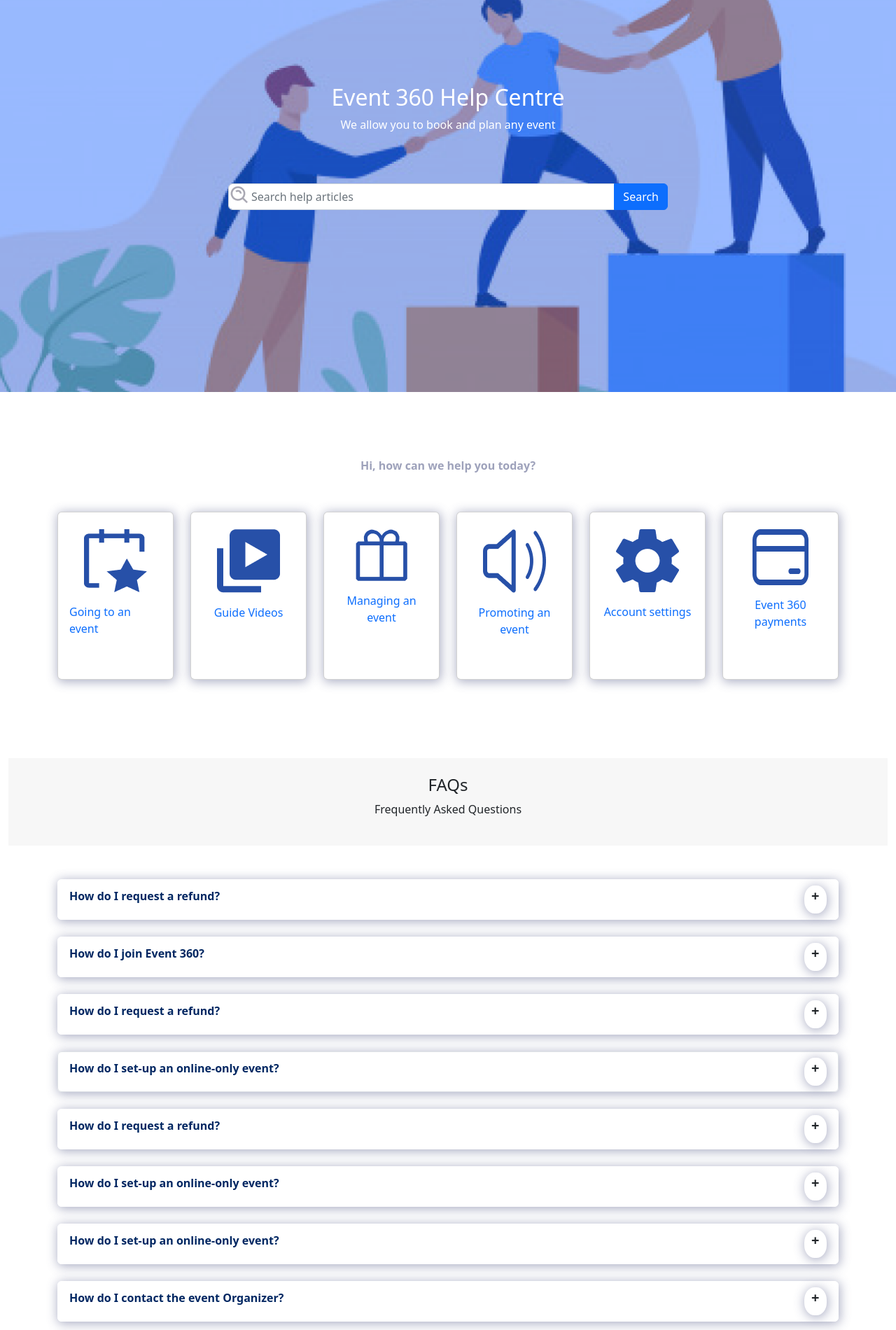
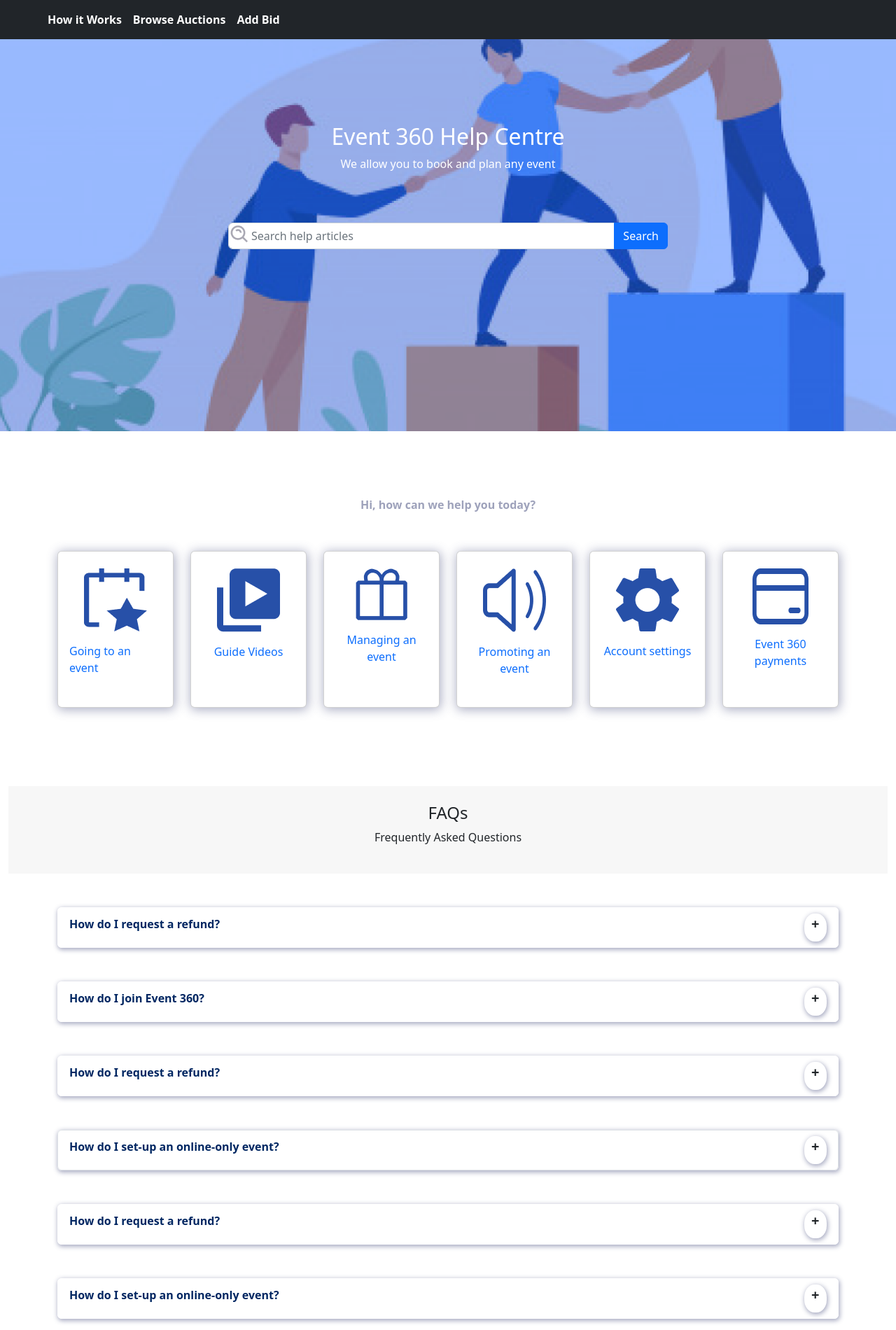
Before and after one commit to comelydaniel/Help-Center-Part, a plain HTML site: page index.html in a window 1280 px wide. Shown: the top 1900 px of the page at 70% size. Drawn offline with Linux system fonts and the light colour scheme.

Commit message:
second navbar

```diff
--- a/css/help.css
+++ b/css/help.css
@@ -17,12 +17,18 @@
     color: #9EA2BB;
 }
 
-.card, .plus-sign, .accordion-help {
+.card {
      box-shadow: 1px 2px 15px 1px rgba(158, 162, 187, 0.87);
+     height: 28vh !important;
+     transition: transform ease-in 0.3s;
 }
 
-.card {
-    min-height: 30vh !important;
+.card:hover {
+    transform: scale(1.1);
+}
+
+.accordion-help, .plus-sign {
+    box-shadow: 1px 2px 6px 1px rgba(158, 162, 187, 0.87);
 }
 
 #faq .faq-head {
--- a/index.html
+++ b/index.html
@@ -9,6 +9,33 @@
     <title>Help Center</title>
 </head>
 <body>
+    <header>
+        <section id="second-navbar">
+            <nav class="navbar navbar-dark navbar-expand-lg navbar-expand-md bg-dark">
+                <div class="container-fluid">
+                  <button class="navbar-toggler" type="button" data-bs-toggle="collapse" data-bs-target="#navbarSupportedContent" aria-controls="navbarSupportedContent" aria-expanded="false" aria-label="Toggle navigation">
+                    <span class="navbar-toggler-icon"></span>
+                  </button>
+                  <div class="collapse navbar-collapse" id="navbarSupportedContent">
+                    <ul class="navbar-nav ms-5 mb-2 mb-lg-0">
+                      <li class="nav-item">
+                        <a class="nav-link text-white fw-bold" href="#">How it Works</a>
+                      </li>
+                      <li class="nav-item">
+                        <a class="nav-link text-white fw-bold" href="#">Browse Auctions</a>
+                      </li>
+                      <li class="nav-item">
+                        <a class="nav-link text-white fw-bold" href="#">Add Bid</a>
+                      </li>
+                      <li class="nav-item">
+                        <a class="nav-link disabled d-none">Disabled</a>
+                      </li>
+                    </ul>
+                  </div>
+                </div>
+              </nav>
+        </section>
+    </header>
     <section id="help-intro" class="container-fluid">
         <div class="intro-head pt-5">
             <div class="text-center mt-5 pt-4 text-white">
@@ -41,7 +68,7 @@
                             <img src="img/play.help.png" class="img-fluid" alt="help-box">
                         </div>
                         <div class="card-body">
-                          <a class="card-text text-decoration-none text-primary">Guide Videos</a>
+                          <a href="#" class="card-text text-decoration-none text-primary">Guide Videos</a>
                         </div>
                     </div>
                 </div>
@@ -51,7 +78,7 @@
                             <img src="img/box.help.png" class="img-fluid" alt="help-box">
                         </div>
                         <div class="card-body text-center">
-                          <a class="card-text text-decoration-none text-primary">Managing an event</a>
+                          <a href="#" class="card-text text-decoration-none text-primary">Managing an event</a>
                         </div>
                     </div>
                 </div>
@@ -61,7 +88,7 @@
                             <img src="img/volume.help.png" class="img-fluid" alt="help-box">
                         </div>
                         <div class="card-body text-center">
-                          <a class="card-text text-decoration-none text-primary">Promoting an event</a>
+                          <a href="#" class="card-text text-decoration-none text-primary">Promoting an event</a>
                         </div>
                     </div>
                 </div>
@@ -71,7 +98,7 @@
                             <img src="img/setting.help.png" class="img-fluid" alt="help-box">
                         </div>
                         <div class="card-body">
-                          <a class="card-text text-decoration-none text-primary">Account settings</a>
+                          <a href="#" class="card-text text-decoration-none text-primary">Account settings</a>
                         </div>
                     </div>
                 </div>
@@ -81,7 +108,7 @@
                             <img src="img/mail.help.png" class="img-fluid" alt="help-box">
                         </div>
                         <div class="card-body text-center">
-                          <a class="card-text text-decoration-none text-primary">Event 360 payments</a>
+                          <a href="#" class="card-text text-decoration-none text-primary">Event 360 payments</a>
                         </div>
                     </div>
                 </div>
@@ -94,67 +121,67 @@
             <p>Frequently Asked Questions</p>
         </div>
         <div class="faq-accordion container py-5">
-            <div class="accordion-help d-flex justify-content-between align-items-center border border-white rounded px-3 py-2 mb-4">
+            <div class="accordion-help d-flex justify-content-between align-items-center border border-white rounded px-3 py-2 mb-5">
                 <h6 class="fw-bold">How do I request a refund?</h6>
                 <div class="plus-sign d-flex justify-content-center">
                    <p class="fw-bold fs-5 text-center">+</p>
                 </div>
             </div>
-            <div class="accordion-help d-flex justify-content-between align-items-center border border-white rounded px-3 py-2 mb-4">
+            <div class="accordion-help d-flex justify-content-between align-items-center border border-white rounded px-3 py-2 mb-5">
                 <h6 class="fw-bold">How do I join Event 360?</h6>
                 <div class="plus-sign d-flex justify-content-center">
                    <p class="fw-bold fs-5 text-center">+</p>
                 </div>
             </div>
-            <div class="accordion-help d-flex justify-content-between align-items-center border border-white rounded px-3 py-2 mb-4">
+            <div class="accordion-help d-flex justify-content-between align-items-center border border-white rounded px-3 py-2 mb-5">
                 <h6 class="fw-bold">How do I request a refund?</h6>
                 <div class="plus-sign d-flex justify-content-center">
                    <p class="fw-bold fs-5 text-center">+</p>
                 </div>
             </div>
-            <div class="accordion-help d-flex justify-content-between align-items-center border border-whute rounded px-3 py-2 mb-4">
+            <div class="accordion-help d-flex justify-content-between align-items-center border border-whute rounded px-3 py-2 mb-5">
                 <h6 class="fw-bold">How do I set-up an online-only event? </h6>
                 <div class="plus-sign d-flex justify-content-center">
                    <p class="fw-bold fs-5 text-center">+</p>
                 </div>
             </div>
-            <div class="accordion-help d-flex justify-content-between align-items-center border border-white rounded px-3 py-2 mb-4">
+            <div class="accordion-help d-flex justify-content-between align-items-center border border-white rounded px-3 py-2 mb-5">
                 <h6 class="fw-bold">How do I request a refund?</h6>
                 <div class="plus-sign d-flex justify-content-center">
                    <p class="fw-bold fs-5 text-center">+</p>
                 </div>
             </div>
-            <div class="accordion-help d-flex justify-content-between align-items-center border border-white rounded px-3 py-2 mb-4">
+            <div class="accordion-help d-flex justify-content-between align-items-center border border-white rounded px-3 py-2 mb-5">
                 <h6 class="fw-bold">How do I set-up an online-only event? </h6>
                 <div class="plus-sign d-flex justify-content-center">
                    <p class="fw-bold fs-5 text-center">+</p>
                 </div>
             </div>
-            <div class="accordion-help d-flex justify-content-between align-items-center border border-white rounded px-3 py-2 mb-4">
+            <div class="accordion-help d-flex justify-content-between align-items-center border border-white rounded px-3 py-2 mb-5">
                 <h6 class="fw-bold">How do I set-up an online-only event? </h6>
                 <div class="plus-sign d-flex justify-content-center">
                    <p class="fw-bold fs-5 text-center">+</p>
                 </div>
             </div>
-            <div class="accordion-help d-flex justify-content-between align-items-center border border-white rounded px-3 py-2 mb-4">
+            <div class="accordion-help d-flex justify-content-between align-items-center border border-white rounded px-3 py-2 mb-5">
                 <h6 class="fw-bold">How do I contact the event Organizer?</h6>
                 <div class="plus-sign d-flex justify-content-center">
                    <p class="fw-bold fs-5 text-center">+</p>
                 </div>
             </div>
-            <div class="accordion-help d-flex justify-content-between align-items-center border border-white rounded px-3 py-2 mb-4">
+            <div class="accordion-help d-flex justify-content-between align-items-center border border-white rounded px-3 py-2 mb-5">
                 <h6 class="fw-bold">When do I receive ticket sale proceeds?</h6>
                 <div class="plus-sign d-flex justify-content-center">
                    <p class="fw-bold fs-5 text-center">+</p>
                 </div>
             </div>
-            <div class="accordion-help d-flex justify-content-between align-items-center border border-white rounded px-3 py-2 mb-4">
+            <div class="accordion-help d-flex justify-content-between align-items-center border border-white rounded px-3 py-2 mb-5">
                 <h6 class="fw-bold">What event promotion features do you have?</h6>
                 <div class="plus-sign d-flex justify-content-center">
                    <p class="fw-bold fs-5 text-center">+</p>
                 </div>
             </div>
-            <div class="accordion-help d-flex justify-content-between align-items-center border border-white rounded px-3 py-2 mb-4">
+            <div class="accordion-help d-flex justify-content-between align-items-center border border-white rounded px-3 py-2 mb-5">
                 <h6 class="fw-bold">We are a non-profit, do you have special pricing?</h6>
                 <div class="plus-sign d-flex justify-content-center">
                    <p class="fw-bold fs-5 text-center">+</p>
```
